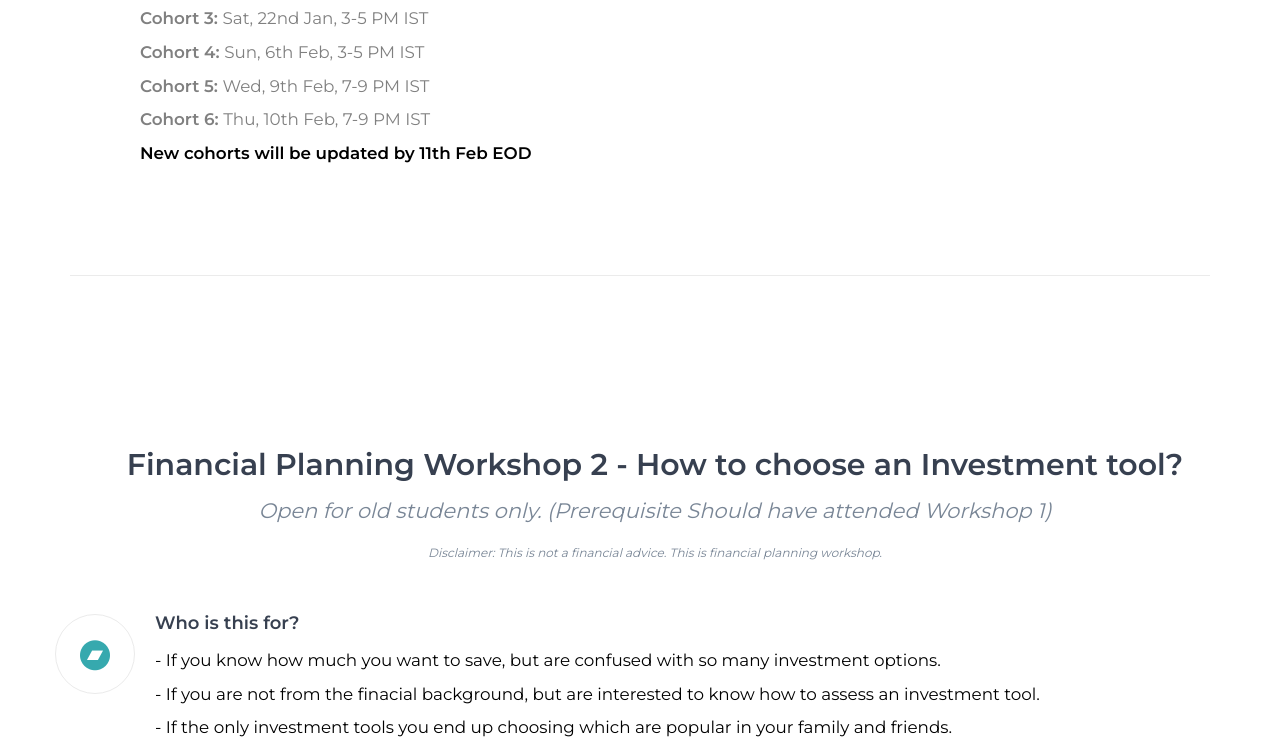
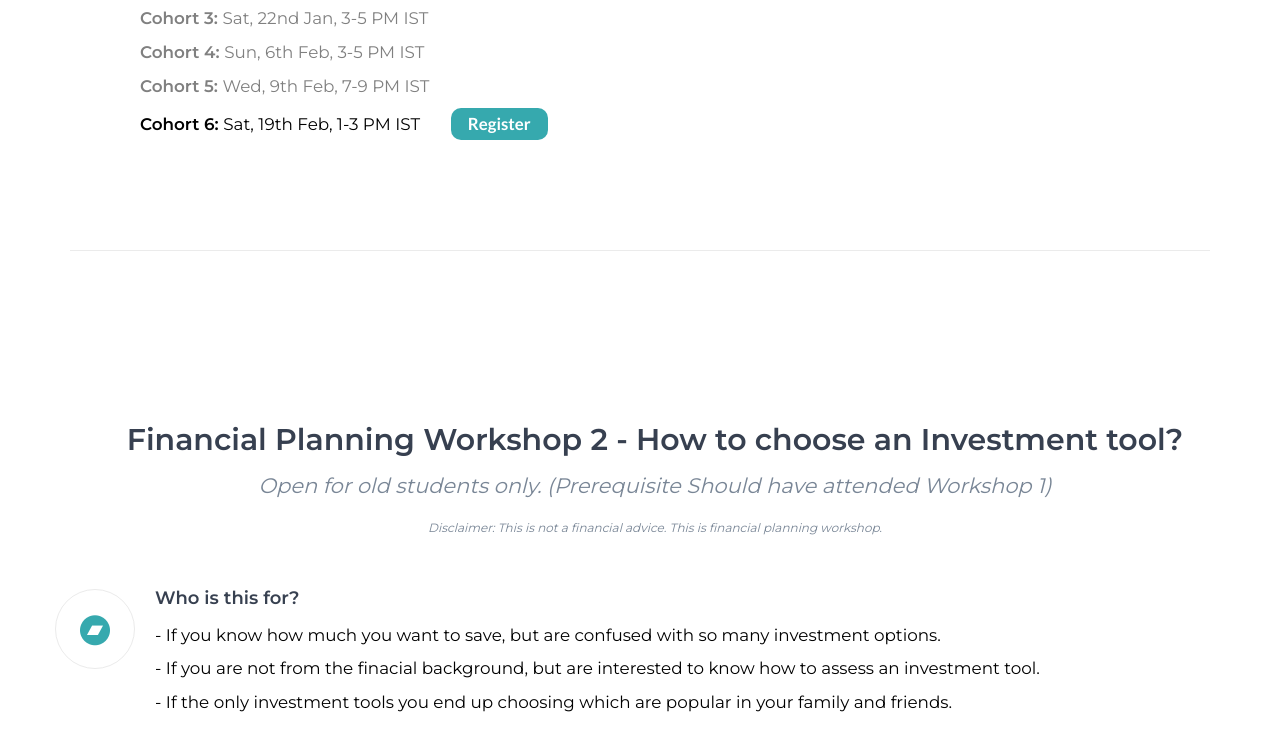
Before and after one commit to SaketSinha/SSHTMTE, a plain HTML site: page index.html in a window 1280 px wide. Shown: the part 2766-3517 px from the top of the page. Drawn offline with Linux system fonts and the light colour scheme.

Commit message:
Updated new cohorts
Added 19th and updated 20th courses

```diff
--- a/index.html
+++ b/index.html
@@ -452,8 +452,8 @@
 								<p  style="color:Grey; font-size:80%;"><b>Cohort 3: </b> Sat, 22nd Jan, 3-5 PM IST </p>
 								<p  style="color:Grey; font-size:80%;"><b>Cohort 4: </b> Sun, 6th Feb, 3-5 PM IST </p>
 								<p  style="color:Grey; font-size:80%;"><b>Cohort 5: </b> Wed, 9th Feb, 7-9 PM IST </p>
-								<p  style="color:Grey; font-size:80%;"><b>Cohort 6: </b> Thu, 10th Feb, 7-9 PM IST </p>
-								<p  style="color:black; font-size:80%;"><b>New cohorts will be updated by 11th Feb EOD </p>
+								<p  style="color:black; font-size:80%;"><b>Cohort 6: </b> Sat, 19th Feb, 1-3 PM IST  &nbsp;&nbsp;&nbsp;&nbsp;&nbsp;&nbsp;<a class="main-button icon-button" href="https://rzp.io/l/JwSIfSmms" target="_blank">Register</a></p>
+
 
 							</div>
 						</div>
@@ -550,7 +550,7 @@
 							<div class="feature-content">
 								<h4>Upcoming Cohorts</h4>
 								<p  style="color:Grey; font-size:80%;"><b>Cohort 1: </b> Sun, 23rd Jan, 2-4 PM IST </p>
-								<p  style="color:black; font-size:80%;"><b>Cohort 2: </b> Sat, 20th Feb, 3-5 PM IST <i>(The session planned on 12th is now rescheduled to 20th)</i>&nbsp;&nbsp;&nbsp;&nbsp;&nbsp;&nbsp;<a class="main-button icon-button" href="https://rzp.io/l/y0fsc9H" target="_blank">Register</a></p>
+								<p  style="color:black; font-size:80%;"><b>Cohort 2: </b> Sat, 20th Feb, 3-5 PM IST &nbsp;&nbsp;&nbsp;&nbsp;&nbsp;&nbsp;<a class="main-button icon-button" href="https://rzp.io/l/y0fsc9H" target="_blank">Register</a></p>
 							</div>
 						</div>
 					</div>
```
